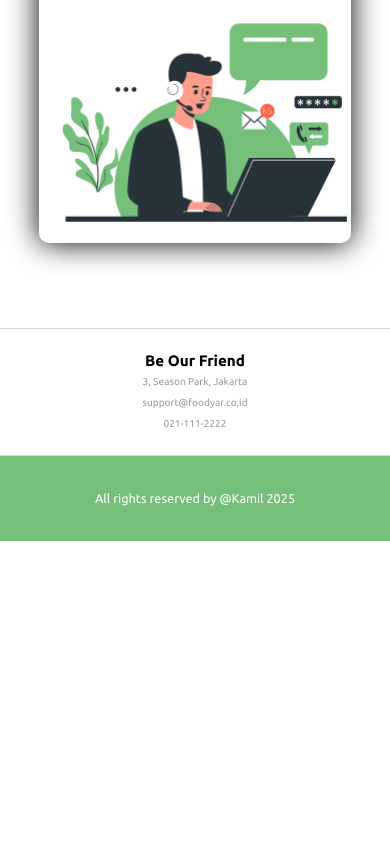
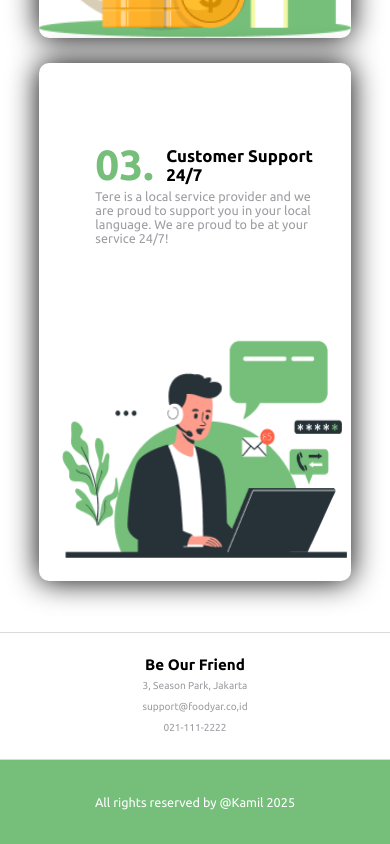
Before and after one commit to MuhammadKamil786/Figma, a plain HTML site: page index.html in a window 390 px wide. Shown: the part 2314-3158 px from the top of the page. Before the commit the page ends 2855 px from the top, so only its background shows below. Drawn offline with nearby package versions, Linux system fonts and the light colour scheme.

Commit message:
complete

```diff
--- a/style.css
+++ b/style.css
@@ -419,7 +419,7 @@
     /* background-color: blue; */
     margin-top: 3vmax;
     width: 100%;
-    height: 150vmax;
+    height: 190vmax;
     display: flex;
     flex-direction: column;
     }
@@ -539,7 +539,6 @@
 #footer{
     width: 100%;
     height: auto;
-    margin-top: 10vmax;
 }
 .footer{
     display: flex;
```
